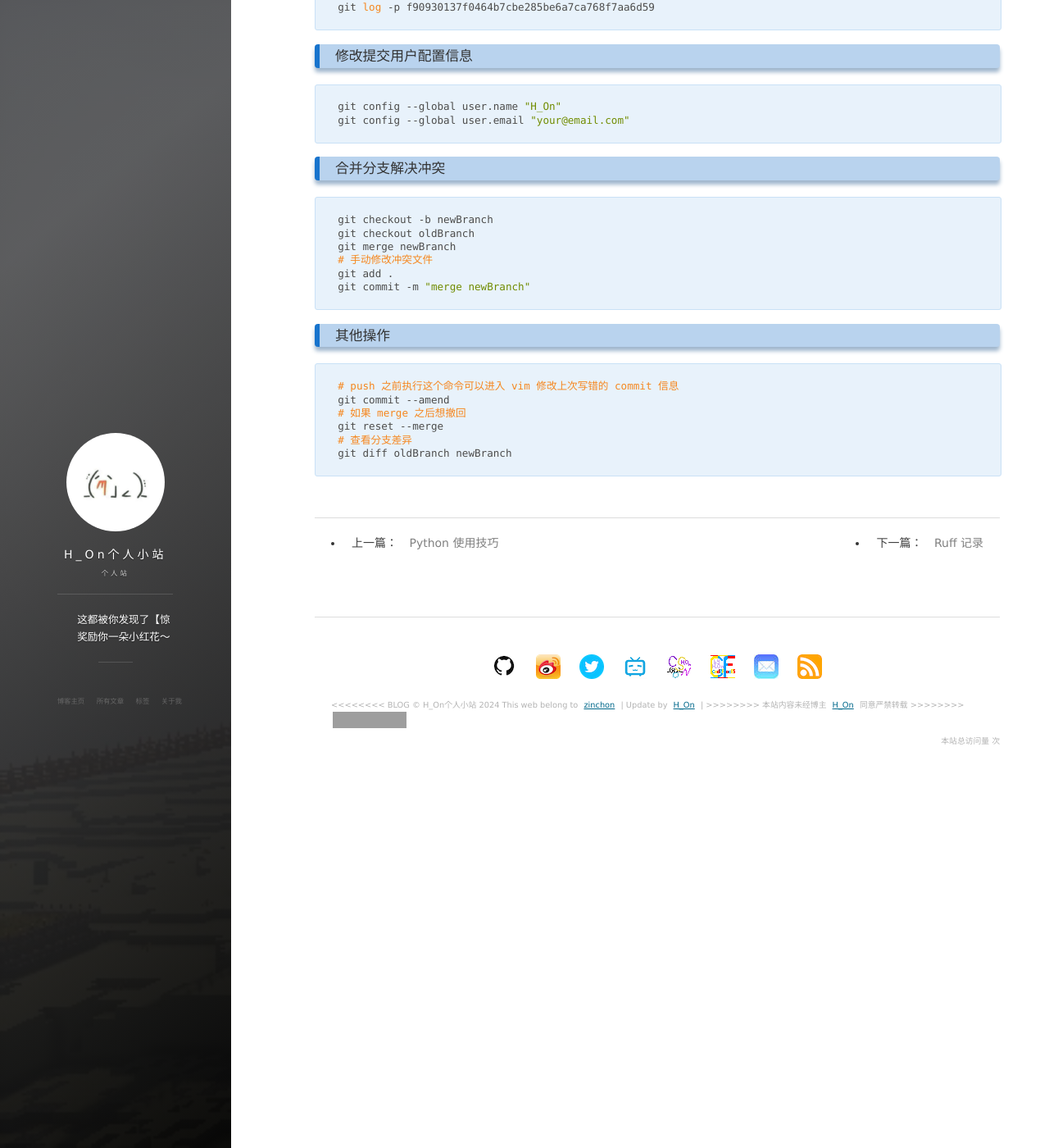
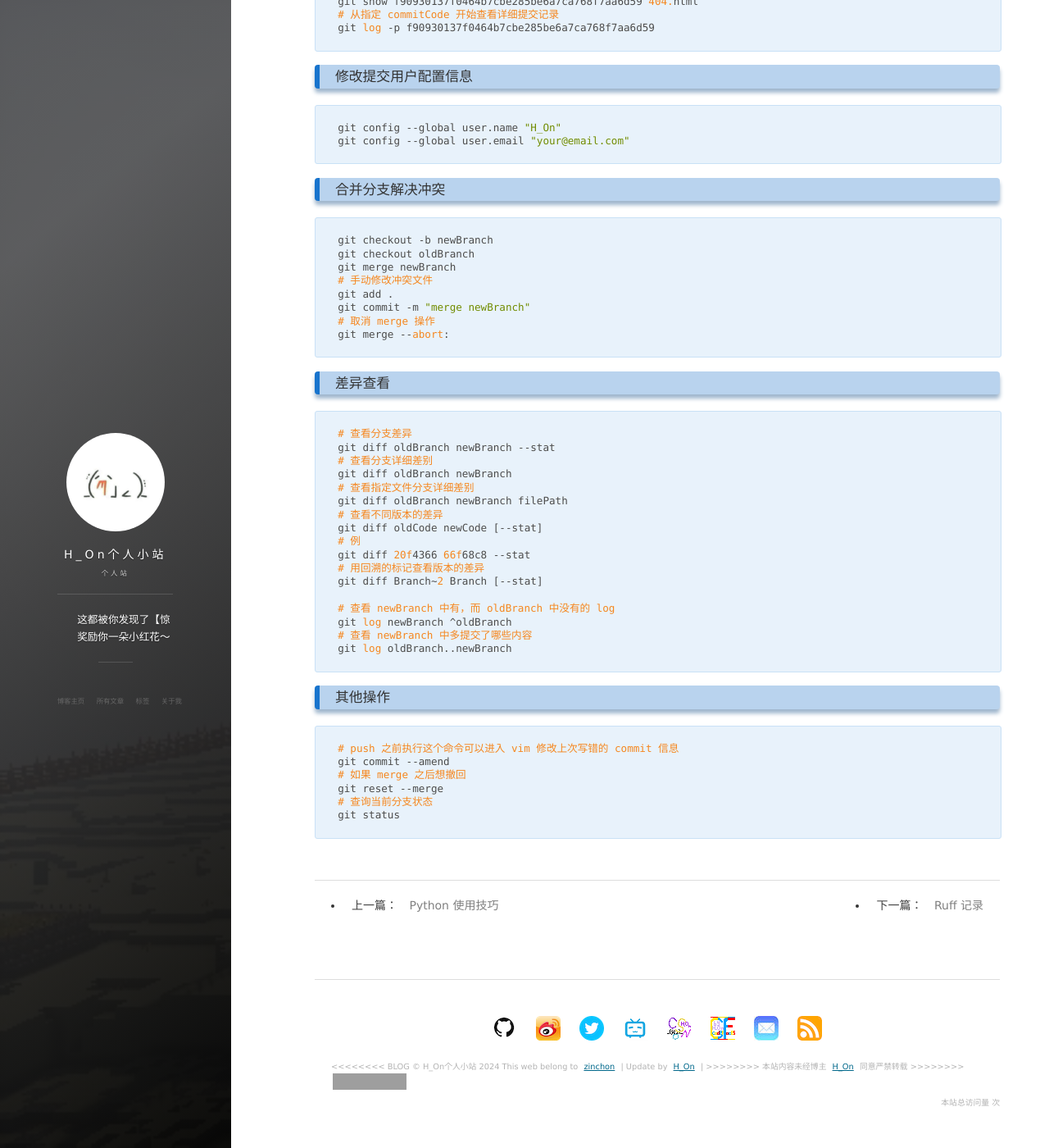
Before and after one commit to Hybrogen/Hybrogen.github.io, a Jekyll site: the page built from _posts/2024-02-22-GitRecord.md, in a window 1280 px wide and 1400 px high, scrolled down 1996 px. Shown: the whole window at 82% size. Built offline with Jekyll 4.4.1, drawn with Linux system fonts in a browser that asks for light colours; nearby versions of some CDN libraries; comment, search, counter and statistics services are not loaded; grey boxes are pictures that could not be loaded.

Commit message:
更新 git dif 内容

````diff
--- a/_posts/2024-02-22-GitRecord.md
+++ b/_posts/2024-02-22-GitRecord.md
@@ -16,6 +16,7 @@ tag: Git
 - [查看修改记录](#查看修改记录)
 - [修改提交用户配置信息](#修改提交用户配置信息)
 - [合并分支解决冲突](#合并分支解决冲突)
+- [差异查看](#差异查看)
 - [其他操作](#其他操作)
 
 ### 获取项目
@@ -114,6 +115,29 @@ git merge newBranch
 # 手动修改冲突文件
 git add .
 git commit -m "merge newBranch"
+# 取消 merge 操作
+git merge --abort:
+```
+
+### 差异查看
+```sh
+# 查看分支差异
+git diff oldBranch newBranch --stat
+# 查看分支详细差别
+git diff oldBranch newBranch
+# 查看指定文件分支详细差别
+git diff oldBranch newBranch filePath
+# 查看不同版本的差异
+git diff oldCode newCode [--stat]
+# 例
+git diff 20f4366 66f68c8 --stat
+# 用回溯的标记查看版本的差异
+git diff Branch~2 Branch [--stat]
+
+# 查看 newBranch 中有，而 oldBranch 中没有的 log
+git log newBranch ^oldBranch
+# 查看 newBranch 中多提交了哪些内容
+git log oldBranch..newBranch
 ```
 
 ### 其他操作
@@ -122,6 +146,6 @@ git commit -m "merge newBranch"
 git commit --amend
 # 如果 merge 之后想撤回
 git reset --merge
-# 查看分支差异
-git diff oldBranch newBranch
+# 查询当前分支状态
+git status
 ```
````
